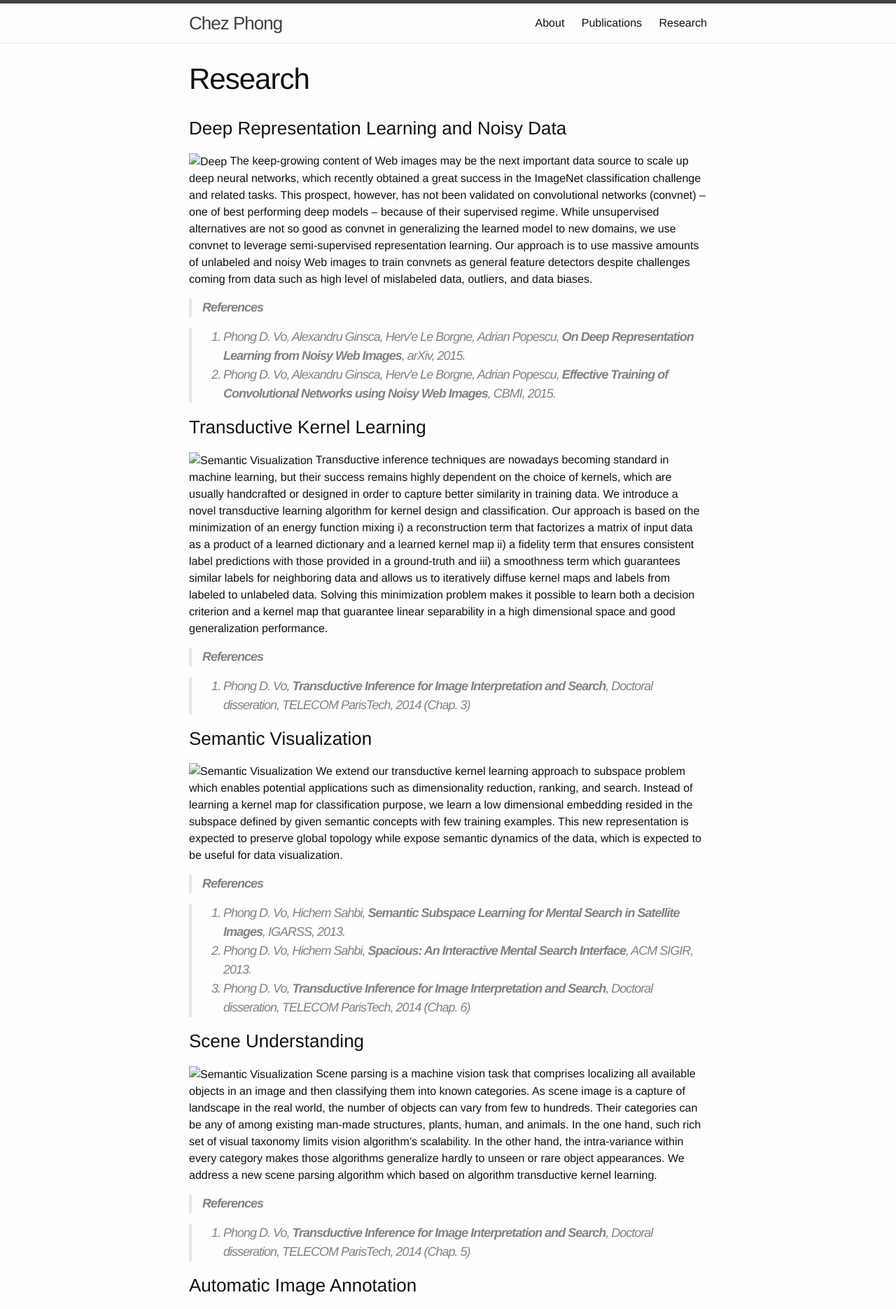
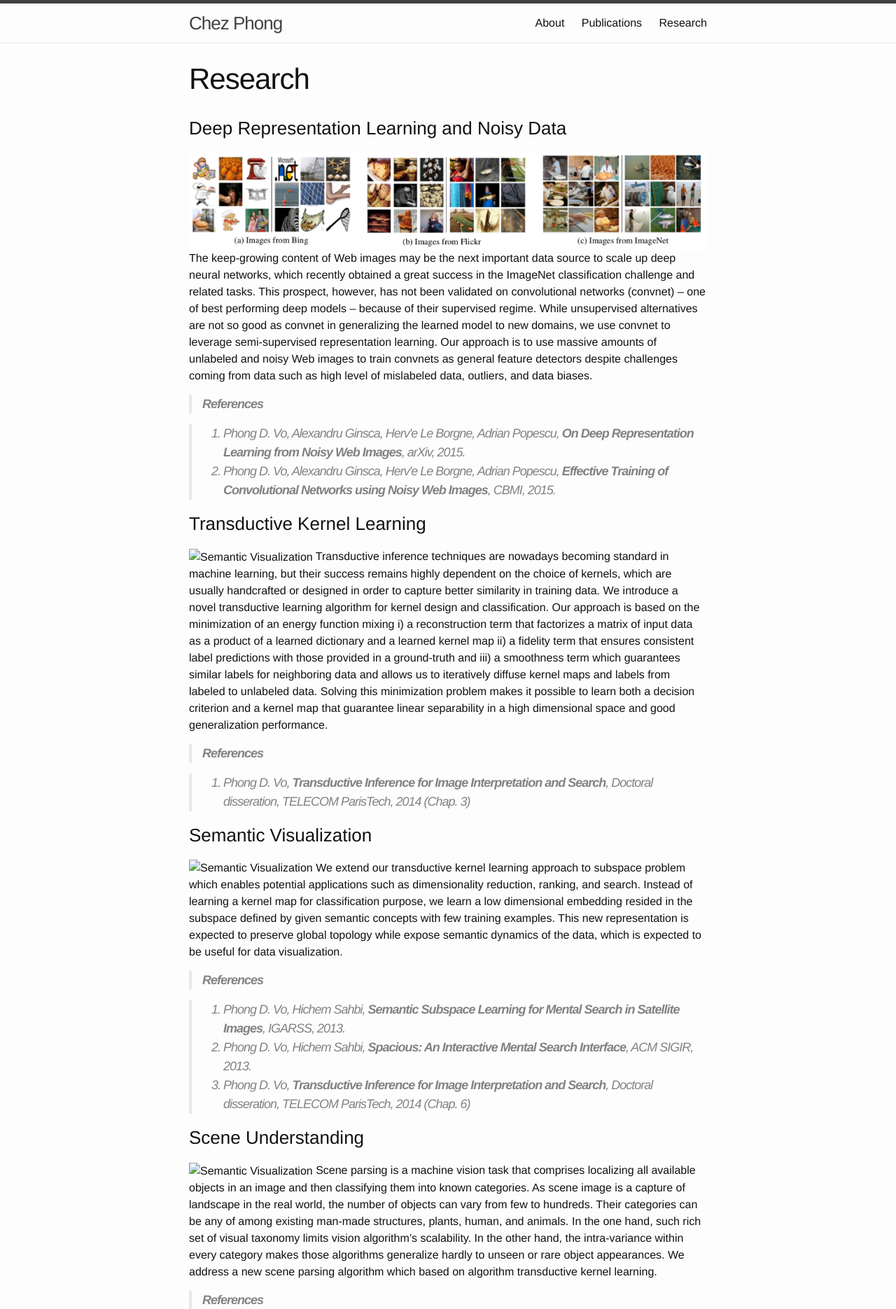
Before and after one commit to vodp/vodp.github.io, a Jekyll site: the page built from research.md, in a window 1280 px wide. Shown: the top 1870 px of the page at 70% size. Built offline with Jekyll 4.4.1, drawn with Linux system fonts in a browser that asks for light colours.

Commit message:
Update research.md

```diff
--- a/research.md
+++ b/research.md
@@ -4,7 +4,7 @@ title: Research
 permalink: /research/
 ---
 ### Deep Representation Learning and Noisy Data ###
-![Deep]({{ site.url }}/assets/proj_thumbnails/deep.png)
+![Deep](https://github.com/vodp/vodp.github.io/blob/master/assets/proj_thumbnails/deep.png)
 The keep-growing content of Web images may be the next important data source to scale up deep neural networks, which recently obtained a great success in the ImageNet classification challenge and related tasks. This prospect, however, has not been validated on convolutional networks (convnet) – one of best performing deep models – because of their supervised regime. While unsupervised alternatives are not so good as convnet in generalizing the learned model to new domains, we use convnet to leverage semi-supervised representation learning. Our approach is to use massive amounts of unlabeled and noisy Web images to train convnets as general feature detectors despite challenges coming from data such as high level of mislabeled data, outliers, and data biases.
 
 >**References**
```
